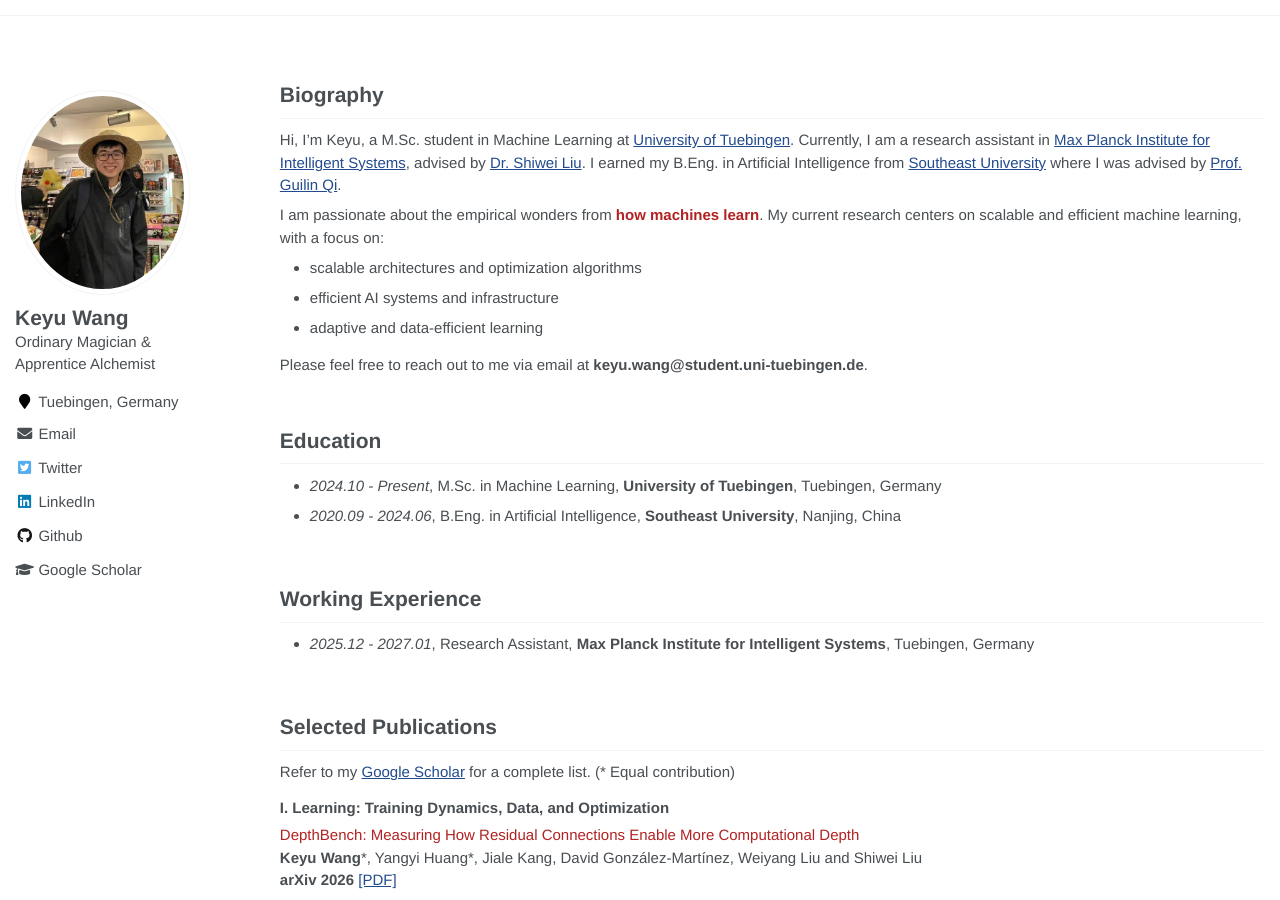
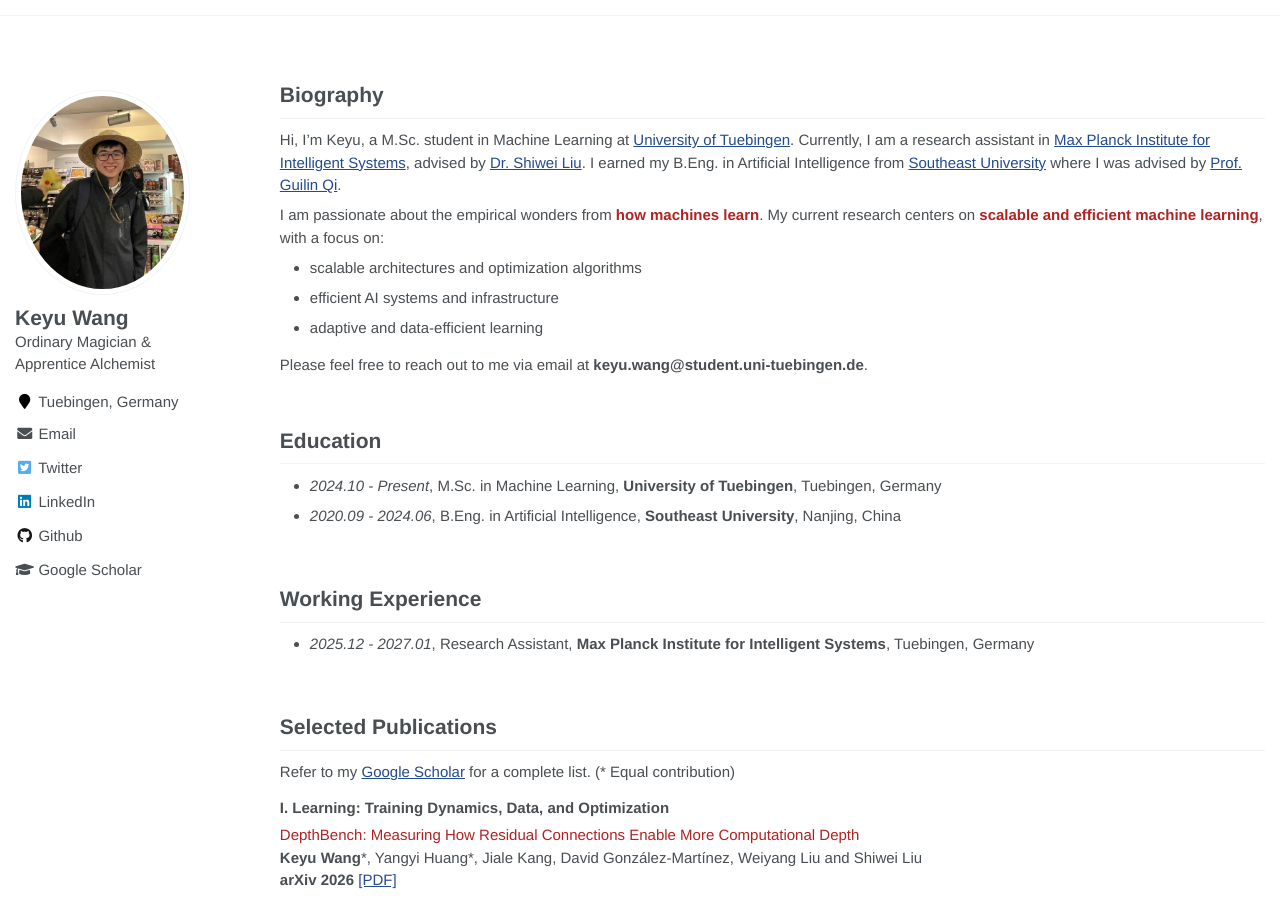
Before and after one commit to keyu-wang-2002/keyu-wang-2002.github.io, a Jekyll site: the page built from _pages/about.md, in a window 1280 px wide and 900 px high. Built offline with Jekyll 4.4.1, drawn with Linux system fonts in a browser that asks for light colours.

Commit message:
Update about.md

```diff
--- a/_pages/about.md
+++ b/_pages/about.md
@@ -17,7 +17,7 @@ redirect_from:
 
 Hi, I'm Keyu, a M.Sc. student in Machine Learning at [University of Tuebingen]([[https://uni-tuebingen.de/en/]]). Currently, I am a research assistant in [Max Planck Institute for Intelligent Systems](https://is.mpg.de/), advised by  [Dr. Shiwei Liu](https://shiweiliuiiiiiii.github.io). I earned my B.Eng. in Artificial Intelligence from [Southeast University](https://www.seu.edu.cn/) where I was advised by [Prof. Guilin Qi](https://scholar.google.com/citations?user=1gw3LJQAAAAJ&hl=zh-CN).
 
-I am passionate about the empirical wonders from <font color='FireBrick'><strong>how machines learn</strong></font>. My current research centers on scalable and efficient machine learning, with a focus on:
+I am passionate about the empirical wonders from <font color='FireBrick'><strong>how machines learn</strong></font>. My current research centers on <font color='FireBrick'><strong>scalable and efficient machine learning</strong></font>, with a focus on:
 - scalable architectures and optimization algorithms
 - efficient AI systems and infrastructure
 - adaptive and data-efficient learning
```
